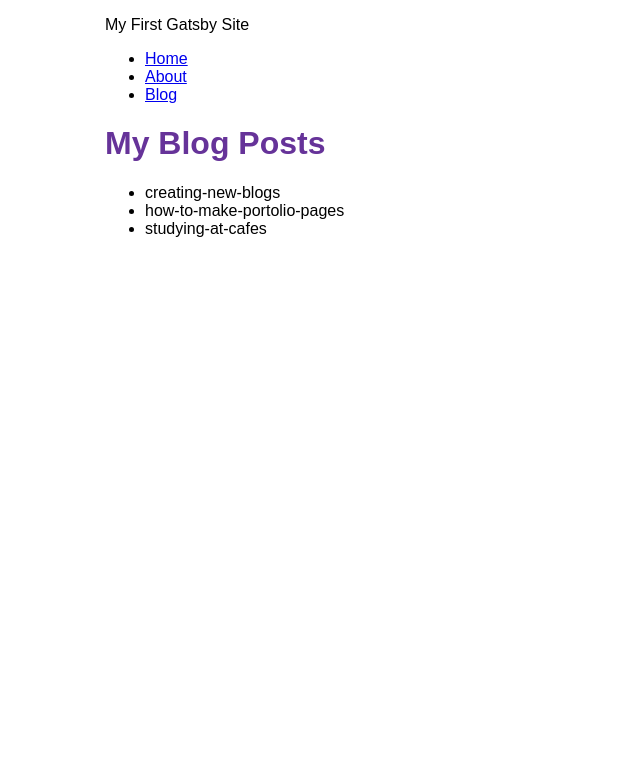
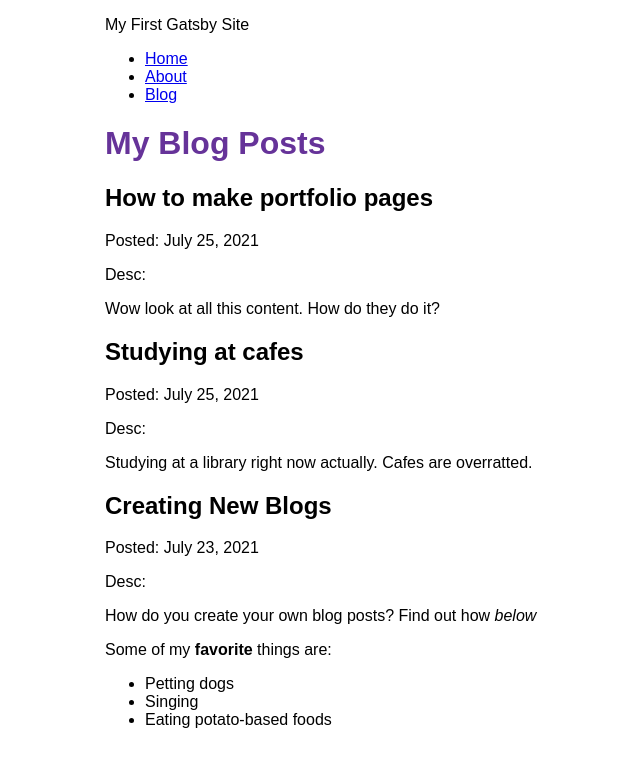
Before and after one commit to cchoi34/my-first-gatsby-site, a Gatsby site: page /blog in a window 1280 px wide. Shown: the whole page, without its empty margins (285-925 px from the left). Built offline with nearby package versions, Linux system fonts and the light colour scheme; Gatsby itself is replaced by a stand-in of ours.

Commit message:
finished part 5 of gatsby tutorial

```diff
--- a/blog/creating-new-blogs.mdx
+++ b/blog/creating-new-blogs.mdx
@@ -0,0 +1,12 @@
+---
+title: "Creating New Blogs"
+date: "2021-07-23"
+---
+
+How do you create your own blog posts? Find out how *below*
+
+Some of my **favorite** things are:
+
+* Petting dogs
+* Singing
+* Eating potato-based foods
--- a/blog/how-to-make-portolio-pages.mdx
+++ b/blog/how-to-make-portolio-pages.mdx
@@ -0,0 +1,6 @@
+---
+title: "How to make portfolio pages"
+date: "2021-07-25"
+---
+
+Wow look at all this content. How do they do it?
--- a/blog/studying-at-cafes.mdx
+++ b/blog/studying-at-cafes.mdx
@@ -0,0 +1,6 @@
+---
+title: "Studying at cafes"
+date: "2021-07-25"
+---
+
+Studying at a library right now actually. Cafes are overratted.
--- a/gatsby-config.js
+++ b/gatsby-config.js
@@ -14,5 +14,6 @@ module.exports = {
         path: `${__dirname}/blog`,
       }
     },
+    "gatsby-plugin-mdx",
   ],
 };
--- a/package.json
+++ b/package.json
@@ -14,9 +14,12 @@
     "clean": "gatsby clean"
   },
   "dependencies": {
+    "@mdx-js/mdx": "^1.6.22",
+    "@mdx-js/react": "^1.6.22",
     "gatsby": "^3.10.1",
     "gatsby-plugin-gatsby-cloud": "^2.10.0",
     "gatsby-plugin-image": "^1.10.1",
+    "gatsby-plugin-mdx": "^2.10.1",
     "gatsby-plugin-sharp": "^3.10.2",
     "gatsby-source-filesystem": "^3.10.0",
     "react": "^17.0.1",
--- a/src/pages/blog.js
+++ b/src/pages/blog.js
@@ -1,28 +1,37 @@
 import * as React from 'react'
 import Layout from '../components/layout'
 import { graphql } from 'gatsby'
+import { MDXRenderer } from 'gatsby-plugin-mdx'
 
 const BlogPage = ({data}) => {
   return (
     <Layout pageTitle="My Blog Posts">
-      <ul>
-        {
-          data.allFile.nodes.map(node => (
-            <li key={node.name}>
-              {node.name}
-            </li>
-          ))
-        }
-      </ul>
+      {
+        data.allMdx.nodes.map((node) => (
+          <article key={node.id}>
+            <h2>{node.frontmatter.title}</h2>
+            <p>Posted: {node.frontmatter.date}</p>
+            <p>Desc:</p>
+            <MDXRenderer>
+              {node.body}
+            </MDXRenderer>
+          </article>
+        ))
+      }
     </Layout>
   )
 }
 
 export const query = graphql`
   query {
-    allFile {
+    allMdx(sort: {fields: frontmatter___date, order: DESC}) {
       nodes {
-        name
+        frontmatter {
+          date(formatString: "MMMM D, YYYY")
+          title
+        }
+        id
+        body
       }
     }
   }
```
Also changed, not shown: 1 other file.
